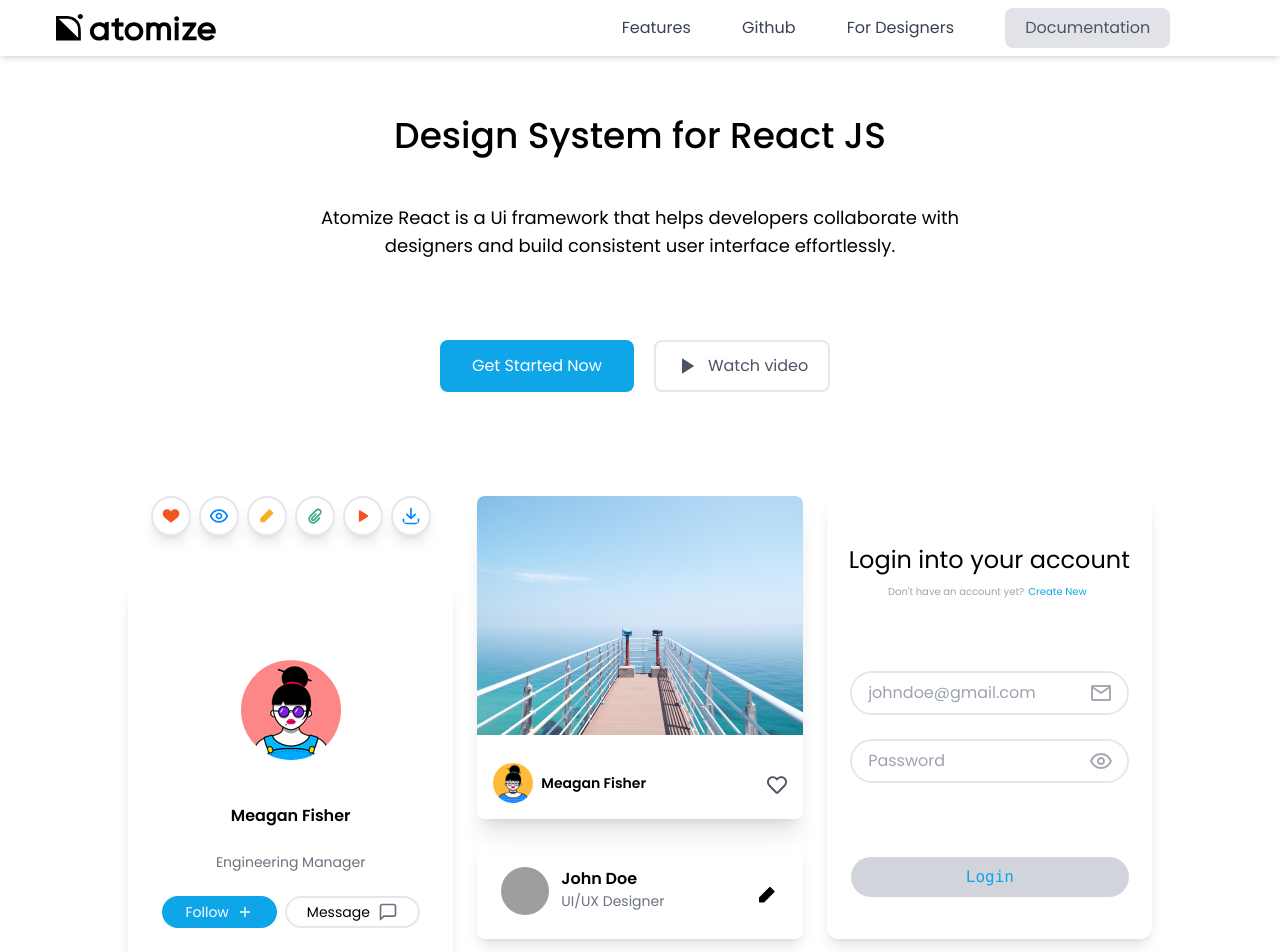
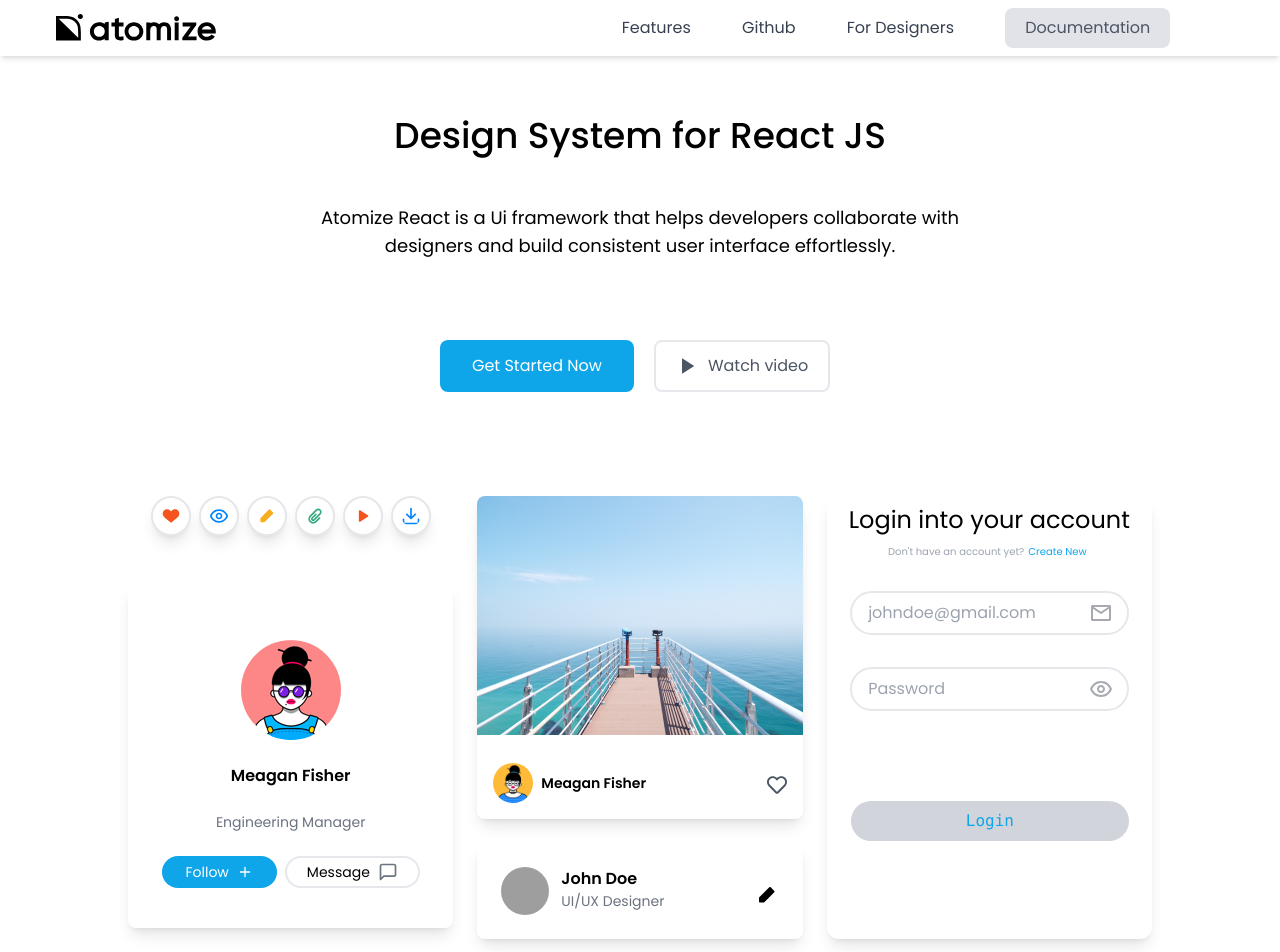
Before and after one commit to khelsai01/best_book_buddies, a React (Create React App) app: page / in a window 1280 px wide. Shown: the top 952 px of the page. Built offline with nearby package versions, Linux system fonts and the light colour scheme; grey boxes are pictures that could not be loaded.

Commit message:
card section size adjust

```diff
--- a/src/components/ImageCard.jsx
+++ b/src/components/ImageCard.jsx
@@ -9,8 +9,8 @@ const ImageCard = () => {
   };
 
   return (
-    <div className="flex-col hidden md:block mx-auto gap-2  w-full ">
-      <div className="w-full shadow-xl rounded-lg">
+    <div className="maxW-full flex-col hidden md:block mx-auto  ">
+      <div className="w-full shadow-lg rounded-lg">
         <img
           src="/assets/download.png"
           alt="meafan fisher"
--- a/src/components/LoginCard.jsx
+++ b/src/components/LoginCard.jsx
@@ -2,15 +2,15 @@ import React from "react";
 
 const LoginCard = () => {
   return (
-    <div className="flex flex-col mx-auto gap-10   maxW-full sm:shadow-lg rounded-xl p-2">
-      <div className="mt-10">
+    <div className="maxW-full flex flex-col mx-auto  sm:shadow-lg rounded-xl p-2">
+      <div>
         <h1 className="text-2xl text-center ">Login into your account</h1>
         <p className="text-gray-400 text-center text-[10px] m-auto mt-2">
           Don't have an account yet?
           <span className="text-sky-500 cursor-pointer mx-1">Create New</span>
         </p>
       </div>
-      <div className="flex flex-col gap-6 w-[90%] mx-auto mt-8">
+      <div className="flex flex-col gap-8 w-[90%] mx-auto mt-8">
         <div className="flex ">
           <input
             type="email"
--- a/src/components/MeaganCard.jsx
+++ b/src/components/MeaganCard.jsx
@@ -4,7 +4,7 @@ import { FiMessageSquare } from "react-icons/fi";
 
 const MeaganCard = () => {
   return (
-      <div className="w-full h-full flex flex-col mx-auto gap-2  sm:shadow-lg  bg-white  py-10 rounded-lg mt-10 ">
+      <div className="maxW-full flex flex-col mx-auto gap-2  sm:shadow-lg  bg-white  py-10 rounded-lg mt-10 ">
             <img
               src="/assets/avatar.png"
               alt="meafan fisher"
```
